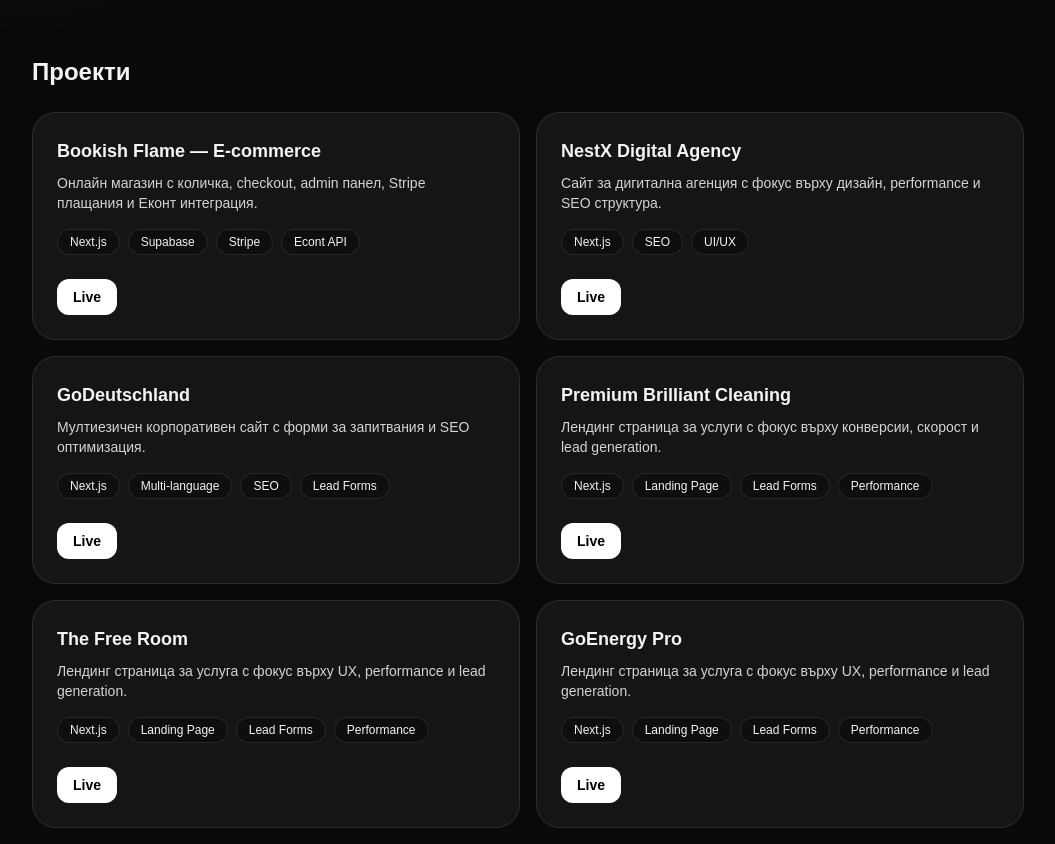
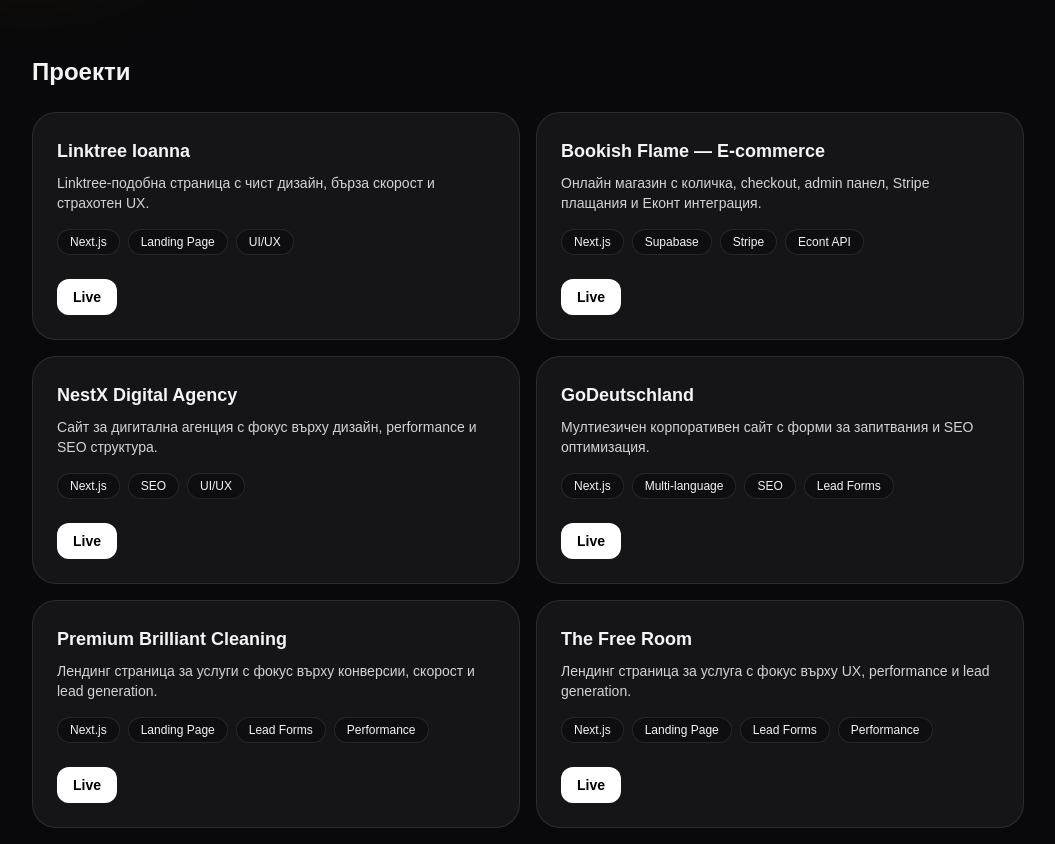
Before and after one commit to LuchezarM/cv-portfolio, a Next.js app: page / in a window 1280 px wide. Shown: the part 994-1838 px from the top of the page, without its empty margins (112-1167 px from the left). Built offline with nearby package versions, Linux system fonts and the light colour scheme.

Commit message:
Add "Linktree Ioanna" project and corresponding CV_TEXT entries for Bulgarian and English

```diff
--- a/app/cv/projects.ts
+++ b/app/cv/projects.ts
@@ -3,6 +3,7 @@
 export type Project = {
   name: string;
   descKey:
+    | "ioana"
     | "bookish"
     | "nestx"
     | "godeutschland"
@@ -16,6 +17,13 @@
 };
 
 export const projects: Project[] = [
+  {
+    name: "Linktree Ioanna",
+    descKey: "ioana",
+    tags: ["Next.js", "Landing Page", "UI/UX"],
+    live: "https://linktree-ioanna.vercel.app",
+    repo: "",
+  },
   {
     name: "Bookish Flame — E-commerce",
     descKey: "bookish",
--- a/app/i18n/cv.ts
+++ b/app/i18n/cv.ts
@@ -123,6 +123,8 @@
         "Лендинг страница за услуга с фокус върху UX, performance и lead generation.",
       crm_system:
         "Лендинг страница за услуга с фокус върху UX, performance и lead generation.",
+        ioana:
+        "Linktree-подобна страница с чист дизайн, бърза скорост и страхотен UX.",
     },
   },
 
@@ -196,6 +198,8 @@
         "Landing page for a service with focus on UX, performance and lead generation.",
       crm_system:
         "Landing page for a service with focus on UX, performance and lead generation.",
+        ioana:
+        "Linktree-like landing page with clean design, fast performance and great UX.",
     },
   },
 };
```
